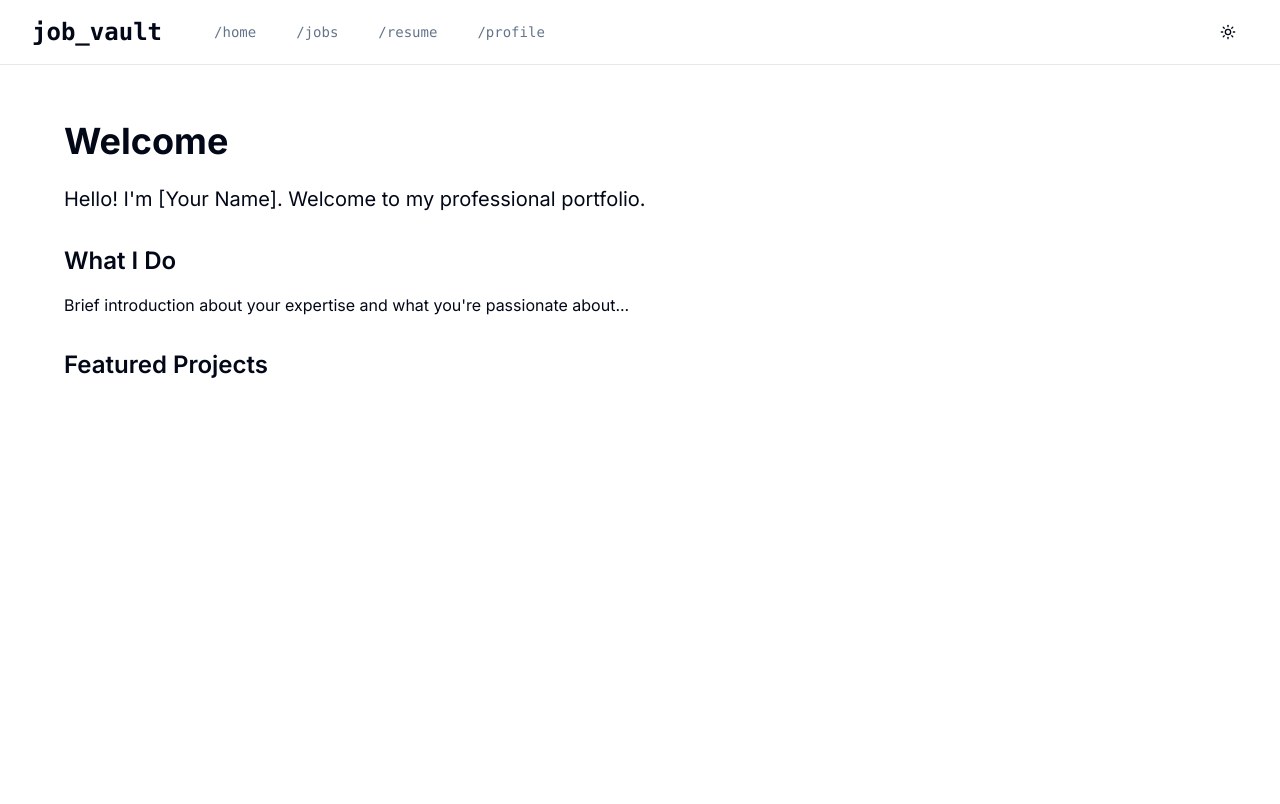
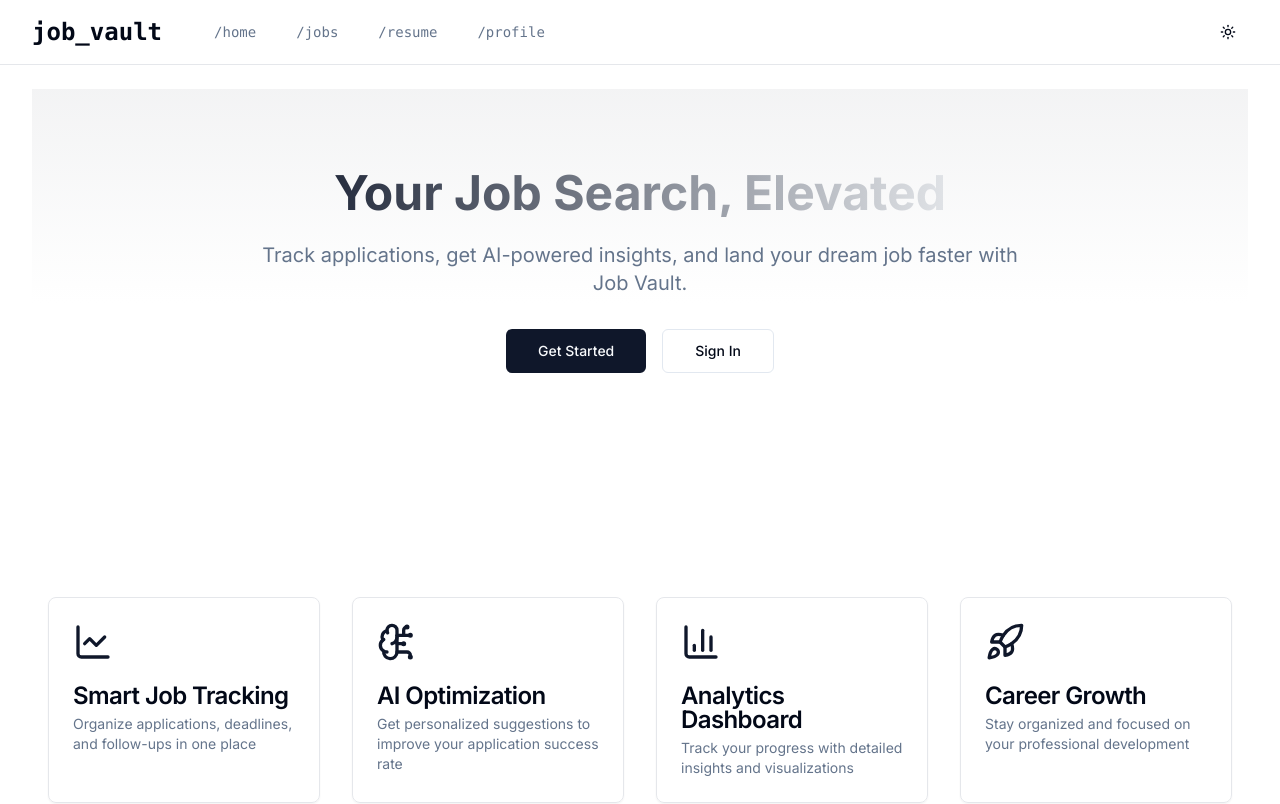
Before and after one commit to nflint/job-vault, a Next.js app: page / in a window 1280 px wide. Shown: the top 804 px of the page. Built offline with nearby package versions, Linux system fonts and the light colour scheme.

Commit message:
Update page.tsx
updated home page content and layout

```diff
--- a/app/page.tsx
+++ b/app/page.tsx
@@ -1,34 +1,102 @@
 import { Metadata } from 'next'
+import { Button } from "@/components/ui/button"
+import { Card, CardContent, CardDescription, CardHeader, CardTitle } from "@/components/ui/card"
+import { ChartLine, BrainCircuit, BarChart3, Rocket } from "lucide-react"
+import Link from 'next/link'
 
 export const metadata: Metadata = {
-  title: 'Home | Your Portfolio',
-  description: 'Welcome to my professional portfolio',
+  title: 'Job Vault | Smart Job Application Tracking',
+  description: 'Track and optimize your job search with AI-powered insights and analytics',
 }
 
 export default function HomePage() {
   return (
-    <main className="flex min-h-screen flex-col items-center p-8">
-      <div className="container mx-auto">
-        <h1 className="text-4xl font-bold mb-6">Welcome</h1>
-        <div className="prose dark:prose-invert max-w-none">
-          {/* Add your content here */}
-          <p className="text-xl">
-            Hello! I'm [Your Name]. Welcome to my professional portfolio.
-          </p>
-
-          <div className="mt-8">
-            <h2 className="text-2xl font-semibold mb-4">What I Do</h2>
-            <p>
-              Brief introduction about your expertise and what you're passionate about...
+    <main className="min-h-screen">
+      {/* Hero Section */}
+      <section className="relative py-20 bg-gradient-to-b from-primary/5 via-background to-background">
+        <div className="container mx-auto px-4">
+          <div className="text-center max-w-3xl mx-auto mb-16">
+            <h1 className="text-5xl font-bold mb-6 bg-gradient-to-r from-primary to-primary-foreground bg-clip-text text-transparent">
+              Your Job Search, Elevated
+            </h1>
+            <p className="text-xl text-muted-foreground mb-8">
+              Track applications, get AI-powered insights, and land your dream job faster with Job Vault.
             </p>
-          </div>
-
-          <div className="mt-8">
-            <h2 className="text-2xl font-semibold mb-4">Featured Projects</h2>
-            {/* Add your featured projects or content here */}
+            <Link href="/jobs">
+              <Button size="lg" className="mr-4">
+                Get Started
+              </Button>
+            </Link>
+            <Link href="/login">
+              <Button variant="outline" size="lg">
+                Sign In
+              </Button>
+            </Link>
           </div>
         </div>
-      </div>
+      </section>
+
+      {/* Features Section */}
+      <section className="py-20">
+        <div className="container mx-auto px-4">
+          <div className="grid md:grid-cols-2 lg:grid-cols-4 gap-8">
+            <Card className="bg-card/50 backdrop-blur">
+              <CardHeader>
+                <ChartLine className="w-10 h-10 text-primary mb-4" />
+                <CardTitle>Smart Job Tracking</CardTitle>
+                <CardDescription>
+                  Organize applications, deadlines, and follow-ups in one place
+                </CardDescription>
+              </CardHeader>
+            </Card>
+
+            <Card className="bg-card/50 backdrop-blur">
+              <CardHeader>
+                <BrainCircuit className="w-10 h-10 text-primary mb-4" />
+                <CardTitle>AI Optimization</CardTitle>
+                <CardDescription>
+                  Get personalized suggestions to improve your application success rate
+                </CardDescription>
+              </CardHeader>
+            </Card>
+
+            <Card className="bg-card/50 backdrop-blur">
+              <CardHeader>
+                <BarChart3 className="w-10 h-10 text-primary mb-4" />
+                <CardTitle>Analytics Dashboard</CardTitle>
+                <CardDescription>
+                  Track your progress with detailed insights and visualizations
+                </CardDescription>
+              </CardHeader>
+            </Card>
+
+            <Card className="bg-card/50 backdrop-blur">
+              <CardHeader>
+                <Rocket className="w-10 h-10 text-primary mb-4" />
+                <CardTitle>Career Growth</CardTitle>
+                <CardDescription>
+                  Stay organized and focused on your professional development
+                </CardDescription>
+              </CardHeader>
+            </Card>
+          </div>
+        </div>
+      </section>
+
+      {/* CTA Section */}
+      <section className="py-20 bg-primary/5">
+        <div className="container mx-auto px-4 text-center">
+          <h2 className="text-3xl font-bold mb-6">Ready to Transform Your Job Search?</h2>
+          <p className="text-xl text-muted-foreground mb-8 max-w-2xl mx-auto">
+            Join thousands of job seekers who have streamlined their application process with Job Vault.
+          </p>
+          <Link href="/jobs">
+            <Button size="lg" className="bg-primary text-primary-foreground">
+              Start Tracking Now
+            </Button>
+          </Link>
+        </div>
+      </section>
     </main>
   )
 }
```
